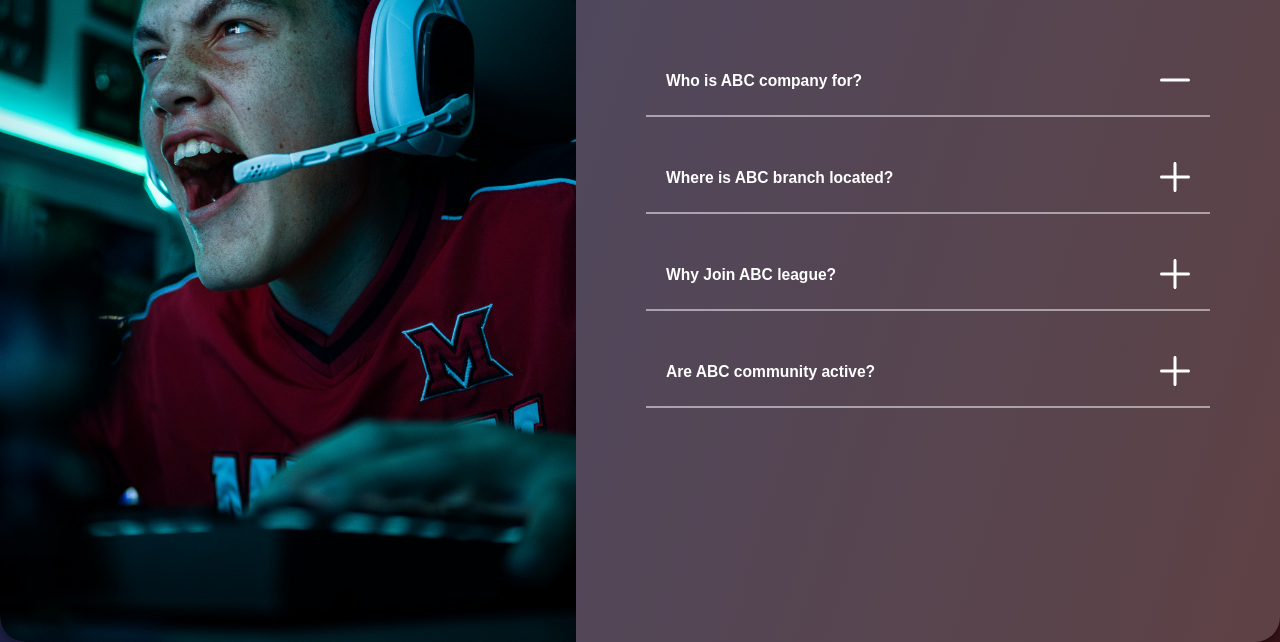
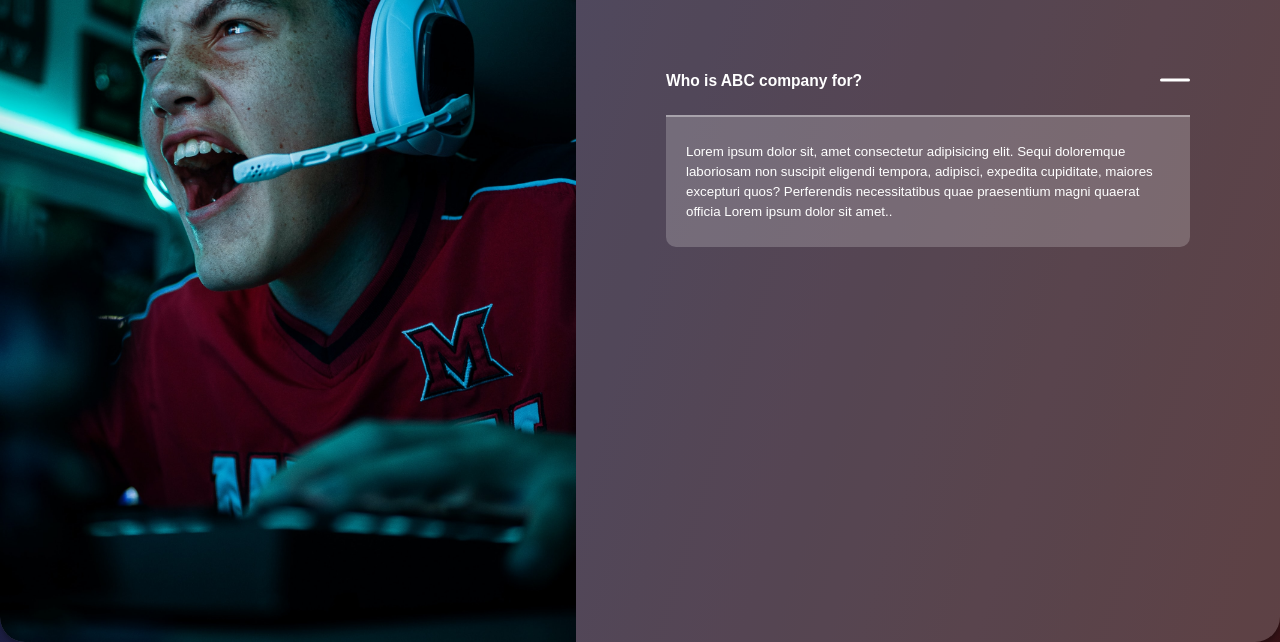
Before and after one commit to Mel1207/Vanilla-JS---Card-Accordion-Component, a plain HTML site: page index.html in a window 1280 px wide. Shown: the part 158-800 px from the top of the page. Drawn offline with Linux system fonts and the light colour scheme.

Commit message:
added accorion content and button styles

```diff
--- a/css/buttons.sass
+++ b/css/buttons.sass
@@ -7,18 +7,42 @@ button
 
 .accordion-btn
     // background: red
+    margin-bottom: 27px
+    padding: 0 20px
     width: 100%
-    height: 70px
-    display: flex
-    align-items: center
-    padding: 0 20px
-    justify-content: space-between
-    border-bottom: 2px solid rgba($primary-font, 0.5)
-    margin-bottom: 27px
 
-    img.icon
-        height: 30px
-        width: 30px
+    .accordion-details
+        width: 100%
+        height: 70px
+        display: flex
+        align-items: center
+        justify-content: space-between
+        border-bottom: 2px solid rgba($primary-font, 0.5)
 
-    h3
+
+        img.icon
+            height: 30px
+            width: 30px
+
+        h3
+            color: $primary-font
+
+    .accordion-content.open
+        width: 100%
+        padding: 25px 20px
+        text-align: left
+        background: rgba($primary-font, .2)
         color: $primary-font
+        line-height: 1.5em
+        font-weight: 400
+        border-radius: 0 0 10px 10px
+        height: auto !important
+        opacity: 1 !important
+        display: block !important
+
+
+    .accordion-content
+        height: 2px
+        opacity: 0
+        display: none
+        transition: all 0.5s ease
--- a/index.html
+++ b/index.html
@@ -16,23 +16,21 @@
                 <h1>Questions About Us</h1>
 
                 <div class="accordion-btn-container">
-                    <button class="accordion-btn active">
-                        <h3>Who is ABC company for?</h3> <a href="#!"><img src="/img/icon-close.svg" alt="icon-open" class="icon"></a>
+                    <button class="accordion-btn active" data-src="content-1">
+                        <div class="accordion-details"><h3>Who is ABC company for?</h3> <a href="#!"><img src="/img/icon-close.svg" alt="icon-open" class="icon"></a></div>
+                        <div class="accordion-content open">
+                            Lorem ipsum dolor sit, amet consectetur adipisicing elit. Sequi doloremque laboriosam non suscipit eligendi tempora, adipisci, expedita cupiditate, maiores excepturi quos? Perferendis necessitatibus quae praesentium magni quaerat officia Lorem ipsum dolor sit amet..
+                        </div>
                     </button>
-                    <button class="accordion-btn">
+                    <!-- <button class="accordion-btn" data-src="content-2">
                         <h3>Where is ABC branch located?</h3> <a href="#!"><img src="/img/icon-open.svg" alt="icon-open" class="icon"></a>
                     </button>
-                    <button class="accordion-btn">
+                    <button class="accordion-btn" data-src="content-3">
                         <h3>Why Join ABC league?</h3> <a href="#!"><img src="/img/icon-open.svg" alt="icon-open" class="icon"></a>
                     </button>
-                    <button class="accordion-btn">
+                    <button class="accordion-btn" data-src="content-4">
                         <h3>Are ABC community active?</h3> <a href="#!"><img src="/img/icon-open.svg" alt="icon-open" class="icon"></a>
-                    </button>
-                    <div class="accordion-content">
-                        <div>
-
-                        </div>
-                    </div>
+                    </button> -->
                 </div>
             </div>
         </div>
```
Also changed, not shown: css/main.css, 1 other file.
